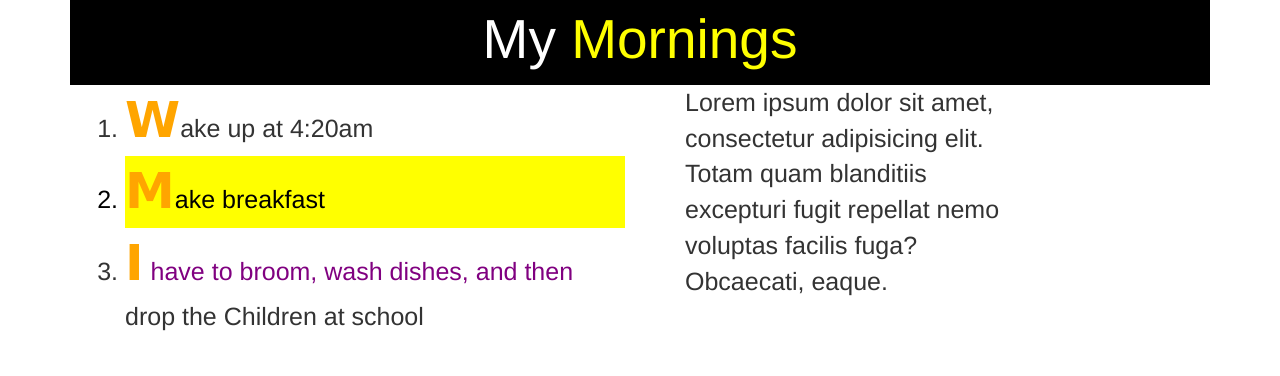
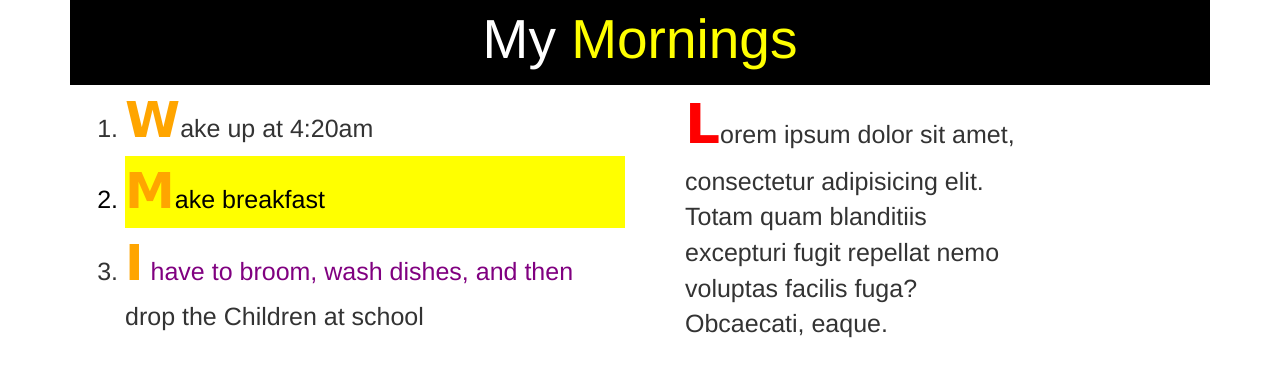
Before and after one commit to griseldaalvarez/pseudo, a plain HTML site: page index.html in a window 1280 px wide. Drawn offline with Linux system fonts and the light colour scheme.

Commit message:
colored red the first letter in the first child of the paragraph

```diff
--- a/css/styles.css
+++ b/css/styles.css
@@ -34,9 +34,12 @@ li:nth-child(2){
 .words{
   margin-left: 30px;
   font-size: 25px;
+}
 
-p::first-child:first-letter{
+p:first-child:first-letter{
   color: red;
-  font-size: 45px;
   font-family: cursive;
+  font-size: 55px;
+  font-weight: bolder;
+
 }
```
